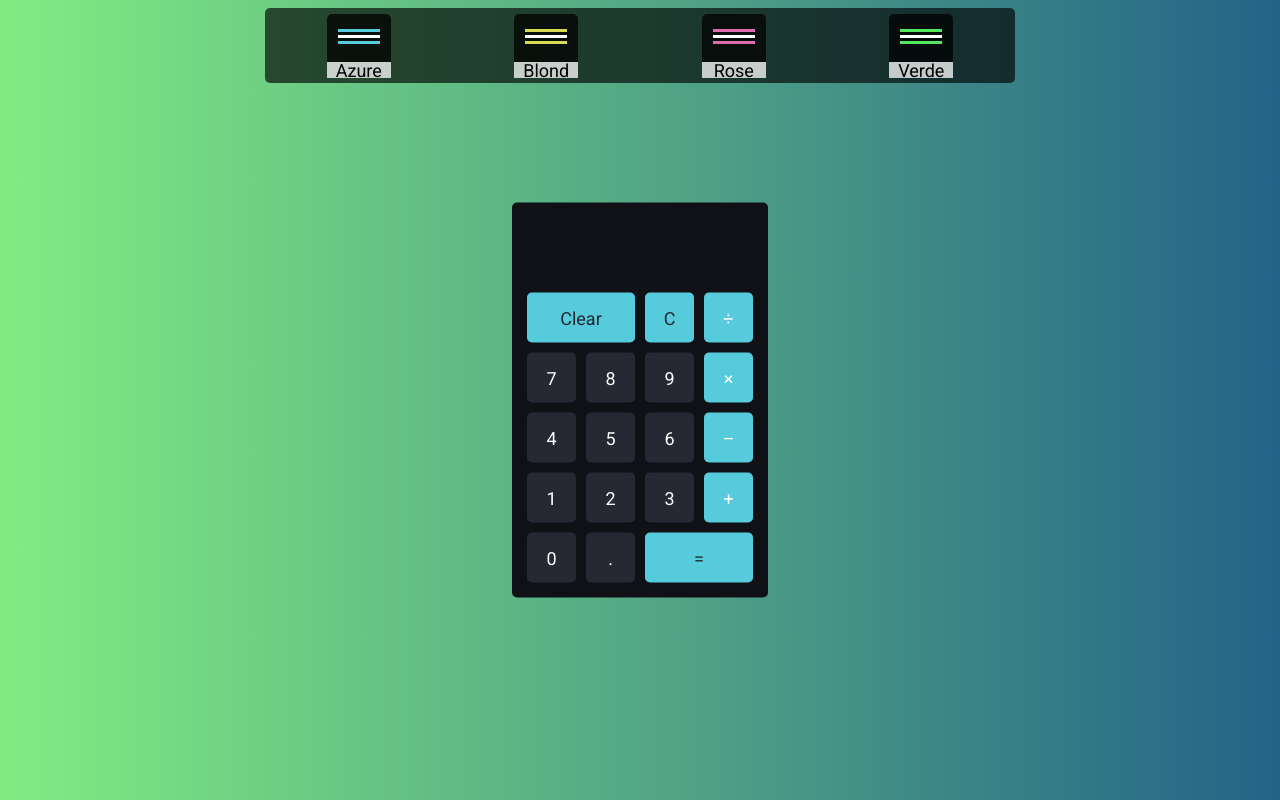
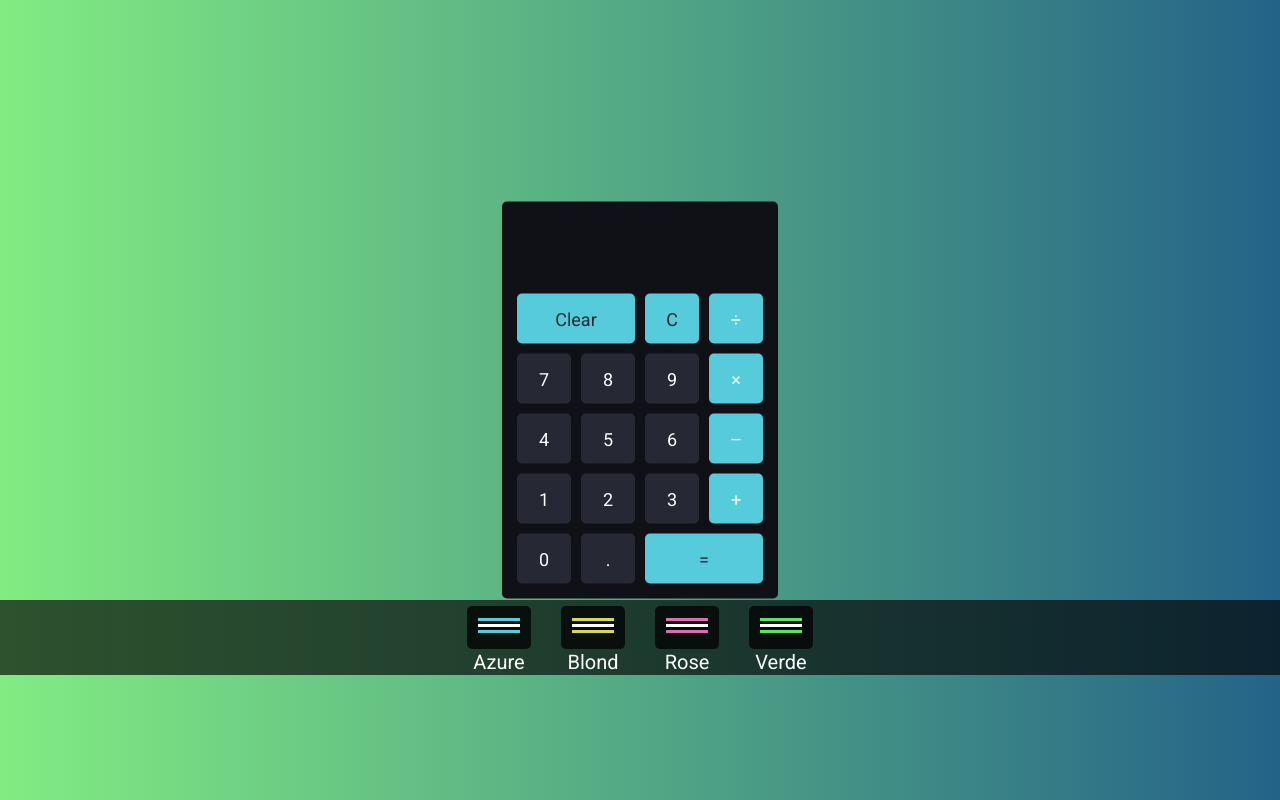
Before and after one commit to Ebaby-Portfolio/reactjs-calculator, a React (Create React App) app: page / in a window 1280 px wide. Built offline with nearby package versions, Linux system fonts and the light colour scheme.

Commit message:
re-positioned themes below calculator

```diff
--- a/src/stylesheets/theme.css
+++ b/src/stylesheets/theme.css
@@ -1,12 +1,14 @@
 .themes {
-    width: 750px;
+    width: 100%;
     height: 75px;
     background: rgba(0, 0, 0, 0.65);
     display: flex;
     flex-direction: row;
-    justify-content: space-around;
+    justify-content: center;
     align-items: center;
-    border-radius: 5px;
+    top: 75%;
+    position: absolute;
+    transform: translate(-50%, -0);
 }
 
 .theme {
@@ -17,6 +19,7 @@
     flex-direction: column;
     justify-content: center;
     align-items: center;
+    margin: 15px;
 }
 
 .theme:hover {
@@ -26,13 +29,13 @@
 .theme .buns {
     width: 100%;
     height: 75%;
-    border-top-left-radius: 5px;
-    border-top-right-radius: 5px;
+    border-radius: 5px;
     background: rgba(0, 0, 0, 0.75);
     display: flex;
     flex-direction: column;
     justify-content: center;
     align-items: center;
+    margin-bottom: 5px;
 }
 
 .theme .bun {
@@ -64,8 +67,8 @@
 .theme .name {
     width: 100%;
     height: 25%;
-    background: rgba(255, 255, 255, 0.75);
-    color: black;
+    color: white;
+    font-size: 20px;
     text-align: center;
     line-height: 17px;
 }
```
Also changed, not shown: src/stylesheets/App.css (+3 -5 lines).
